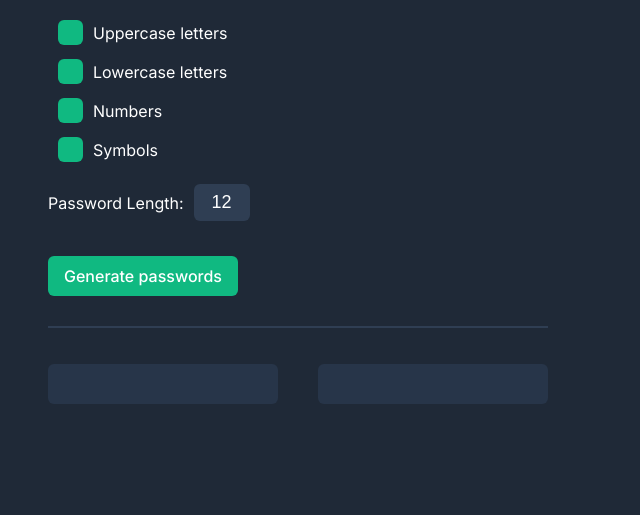
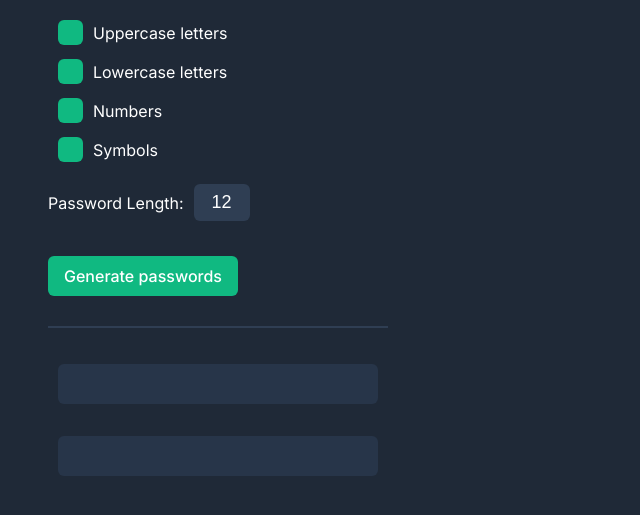
Before and after one commit to bmokotoff7/bm-password-generator, a plain HTML site: page index.html in a window 1280 px wide. Shown: the part 143-658 px from the top of the page, without its empty margins (0-640 px from the left). Drawn offline with Linux system fonts and the light colour scheme.

Commit message:
Restyled password output section

```diff
--- a/styles.css
+++ b/styles.css
@@ -6,7 +6,7 @@ body {
 
 #app-content {
     margin: 30px 40px;
-    width: 500px;
+    min-width: 500px;
 }
 
 #heading-text {
@@ -50,6 +50,7 @@ input[type = "checkbox"] {
     justify-content: center;
     align-items: center;
     font-size: large;
+    cursor: pointer;
 }
 
 input[type = "checkbox"]:hover {
@@ -109,23 +110,26 @@ input::-webkit-inner-spin-button {
     font-weight: 500;
     padding: 10px 16px;
     margin: 20px 0 30px;
+    cursor: pointer;
 }
 
 #generated-passwords {
     border-top: 2px solid #2F3E53;
     display: flex;
-    justify-content: space-between;
-    width: auto;
-    padding: 20px 0;
+    flex-direction: column;
+    min-width: 320px;
+    width: fit-content;
+    padding: 20px 10px;
 }
 
 .generated-password-field {
     background: #273549;
     border-radius: 6px;
-    width: 200px;
+    min-width: 200px;
     min-height: 20px;
-    text-align: center;
+    text-align: left;
     padding: 10px 15px;
+    cursor: pointer;
 }
 
 .password-text-dark {
```
